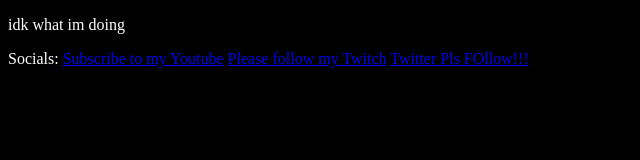
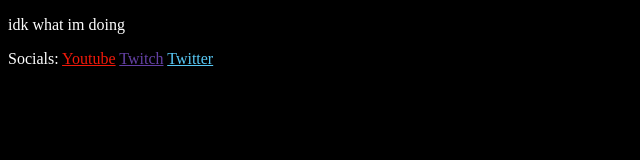
Before and after one commit to kriiler/kriiler.github.io, a plain HTML site: page index.html in a window 1280 px wide. Shown: the whole page, without its empty margins (0-640 px from the left). Drawn offline with Linux system fonts and the light colour scheme.

Commit message:
Update index.html

```diff
--- a/index.html
+++ b/index.html
@@ -5,6 +5,6 @@
   </head>
   <body>
     <p> idk what im doing<p>
-    <p>Socials: <a href="https://www.youtube.com/channel/UCnH7IEErbxV_hOqUY7Pt8dA">Subscribe to my Youtube</a>    <a href="https://www.twitch.tv/artesient">Please follow my Twitch</a>    <a href="https://twitter.com/artesient">Twitter Pls FOllow!!!</a></p>
+    <p>Socials: <a class="Youtube" href="https://www.youtube.com/channel/UCnH7IEErbxV_hOqUY7Pt8dA">Youtube</a>    <a class="Twitch" href="https://www.twitch.tv/artesient">Twitch</a>    <a class="Twitter" href="https://twitter.com/artesient">Twitter</a></p>
   </body>
 </html>
```
